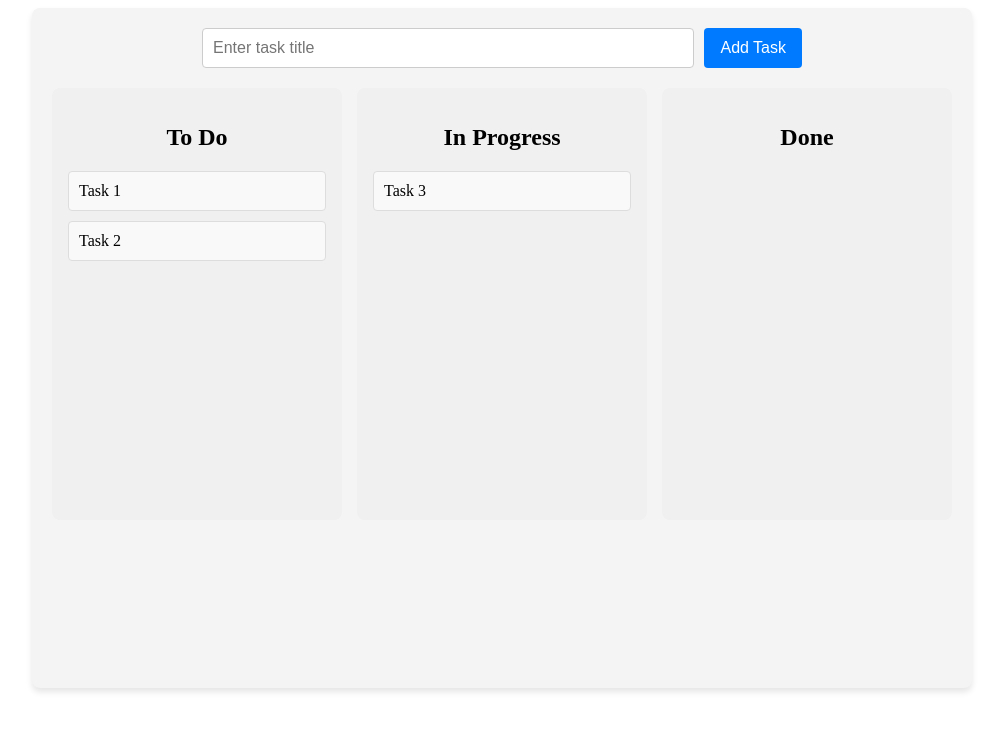
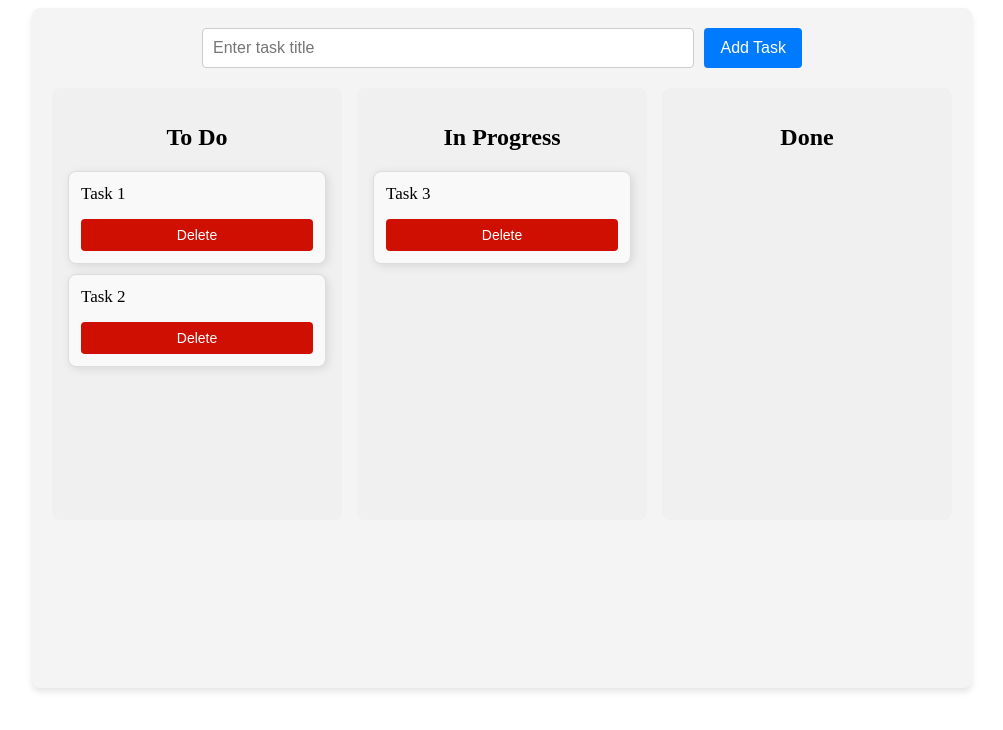
Before and after one commit to otonebieridze/task-manager, a React (Vite) app: page / in a window 1280 px wide. Shown: the top 730 px of the page, without its empty margins (138-1141 px from the left). Built offline with nearby package versions, Linux system fonts and the light colour scheme.

Commit message:
feat: add task delete functionality

```diff
--- a/src/components/TaskCard.tsx
+++ b/src/components/TaskCard.tsx
@@ -17,7 +17,7 @@ const TaskCard: React.FC<TaskCardProps> = ({ id, title }) => {
     }),
   });
 
-  const { updateTask } = useTasks();
+  const { updateTask, deleteTask } = useTasks();
   const [isEditing, setIsEditing] = useState(false);
   const [newTitle, setNewTitle] = useState(title);
 
@@ -34,6 +34,10 @@ const TaskCard: React.FC<TaskCardProps> = ({ id, title }) => {
     setIsEditing(false);
   };
 
+  const handleDeleteClick = () => {
+    deleteTask(id);
+  };
+
   return (
     <div
       ref={drag as unknown as React.Ref<HTMLDivElement>}
@@ -46,15 +50,17 @@ const TaskCard: React.FC<TaskCardProps> = ({ id, title }) => {
             value={newTitle}
             onChange={handleTitleChange}
             onBlur={handleSaveClick}
-            className={styles.input}
           />
-          <button onClick={handleSaveClick} className={styles.button}>
+          <button onClick={handleSaveClick} className={styles["save-button"]}>
             Save
           </button>
         </div>
       ) : (
         <div onClick={handleEditClick}>{title}</div>
       )}
+      <button onClick={handleDeleteClick} className={styles["delete-button"]}>
+        Delete
+      </button>
     </div>
   );
 };
--- a/src/context/TaskContext.tsx
+++ b/src/context/TaskContext.tsx
@@ -11,6 +11,7 @@ interface TaskContextType {
   moveTask: (taskId: number, newColumn: string) => void;
   addTask: (title: string) => void;
   updateTask: (taskId: number, newTitle: string) => void;
+  deleteTask: (taskId: number) => void;
 }
 
 const TaskContext = createContext<TaskContextType | undefined>(undefined);
@@ -57,8 +58,12 @@ export const TaskProvider: React.FC<{ children: React.ReactNode }> = ({
     );
   };
 
+  const deleteTask = (taskId: number) => {
+    setTasks((prevTasks) => prevTasks.filter((task) => task.id !== taskId));
+  };
+
   return (
-    <TaskContext.Provider value={{ tasks, moveTask, addTask, updateTask }}>
+    <TaskContext.Provider value={{ tasks, moveTask, addTask, updateTask, deleteTask }}>
       {children}
     </TaskContext.Provider>
   );
--- a/src/styles/TaskCard.module.css
+++ b/src/styles/TaskCard.module.css
@@ -1,16 +1,29 @@
 .taskCard {
-  padding: 10px;
+  padding: 12px;
   margin: 10px 0;
+  gap: 15px;
   background-color: #f9f9f9;
   border: 1px solid #ddd;
-  border-radius: 4px;
+  border-radius: 8px;
   cursor: grab;
   transition: transform 0.2s ease;
+  display: flex;
+  flex-direction: column;
+  box-shadow: 2px 2px 10px rgba(0, 0, 0, 0.1);
+}
+.taskCard:hover {
+  box-shadow: 4px 4px 12px rgba(0, 0, 0, 0.15);
 }
 
 .taskCard.dragging {
   opacity: 0.5;
   transform: scale(1.05);
+}
+
+.taskCard div {
+  font-size: 17px;
+  font-weight: 500;
+  cursor: pointer;
 }
 
 .editContainer {
@@ -28,22 +41,31 @@
   outline: none;
   transition: border-color 0.2s ease-in-out;
 }
-
 .editContainer input:focus {
   border-color: #007bff;
 }
 
-.editContainer button {
+.taskCard button {
   padding: 8px 12px;
   font-size: 14px;
   border: none;
-  background-color: #28a745;
-  color: white;
+  border-radius: 4px;
   cursor: pointer;
-  border-radius: 4px;
   transition: background-color 0.2s ease-in-out;
 }
 
-.editContainer button:hover {
+.save-button {
+  background-color: #28a745;
+  color: white;
+}
+.save-button:hover {
   background-color: #218838;
 }
+
+.delete-button {
+  background-color: #ce0f01;
+  color: white;
+}
+.delete-button:hover {
+  background-color: #d32f2f;
+}
```
